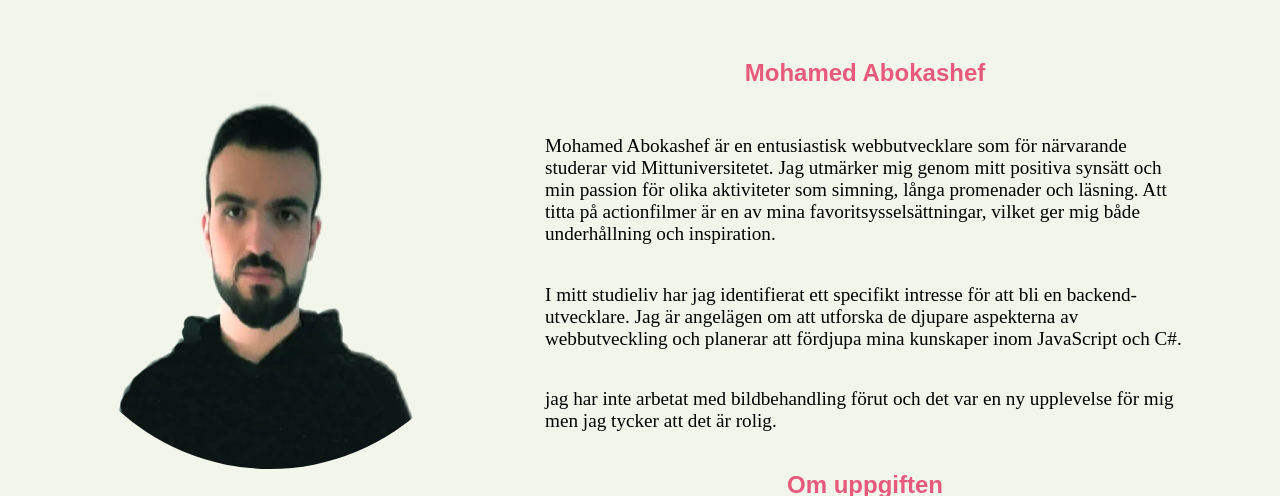
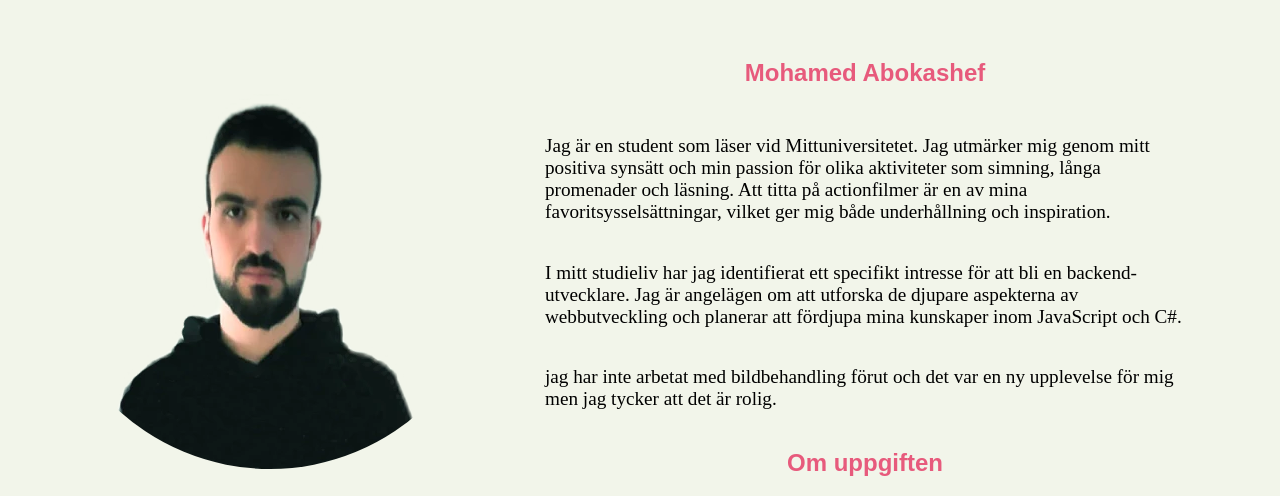
Before and after one commit to kashef0/Grafisk-design, a plain HTML site: page om-mig.html in a window 1280 px wide. Shown: the part 604-1100 px from the top of the page. Drawn offline with Linux system fonts and the light colour scheme; a script that the page names is missing.

Commit message:
slutade hela uppgiften

```diff
--- a/om-mig.html
+++ b/om-mig.html
@@ -52,7 +52,7 @@
                 <section class="about-me">
                     <h1>Mohamed Abokashef</h1>
                     <p>
-                        Mohamed Abokashef är en entusiastisk webbutvecklare som för närvarande studerar vid Mittuniversitetet. Jag utmärker
+                        Jag är en student som läser vid Mittuniversitetet. Jag utmärker
                         mig genom mitt positiva synsätt och min passion för olika aktiviteter som simning, långa promenader och läsning. Att
                         titta på actionfilmer är en av mina favoritsysselsättningar, vilket ger mig både underhållning och inspiration.
                     </p>
```
Also changed, not shown: index.html (+1 -7 lines), bilder/New folder (2)/gif.gif (renamed from bilder/gif.gif), bilder/New folder (2)/gif2.gif (renamed from bilder/gif2.gif), bilder/New folder (2)/reklam_banner (1).gif (renamed from bilder/reklam_banner (1).gif), bilder/New folder (2)/reklam_banner.gif (added), bilder/final-gif.gif (deleted), bilder/reklam_banner.gif, 2 other files.
